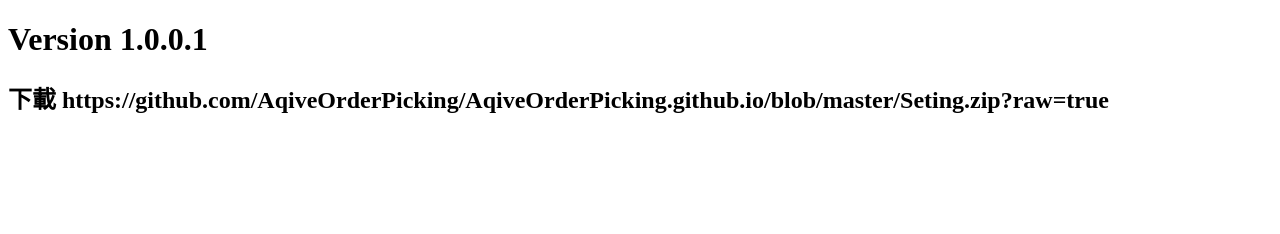
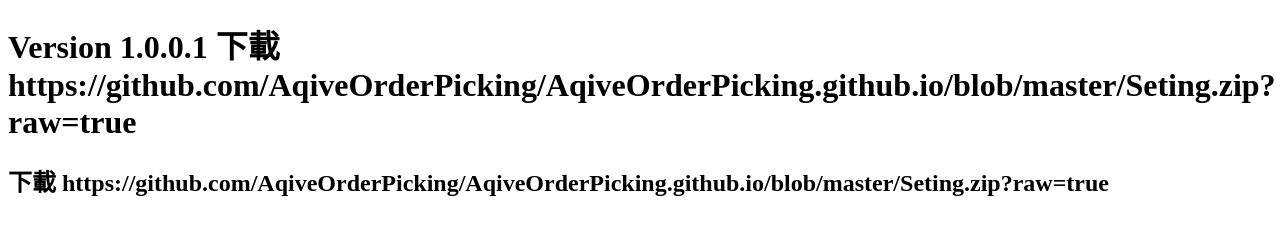
Before and after one commit to AqiveOrderPicking/AqiveOrderPicking.github.io, a plain HTML site: page index.html in a window 1280 px wide. Drawn offline with Linux system fonts and the light colour scheme.

Commit message:
Update index.html

```diff
--- a/index.html
+++ b/index.html
@@ -5,7 +5,7 @@
     <title>你好，GitHub</title>
   </head>
   <body>
-    <h1>Version 1.0.0.1</h1>
+    <h1>Version 1.0.0.1 下載 https://github.com/AqiveOrderPicking/AqiveOrderPicking.github.io/blob/master/Seting.zip?raw=true</h1>
     <h2>下載 https://github.com/AqiveOrderPicking/AqiveOrderPicking.github.io/blob/master/Seting.zip?raw=true</h2>
   </body>
 </html>
```
